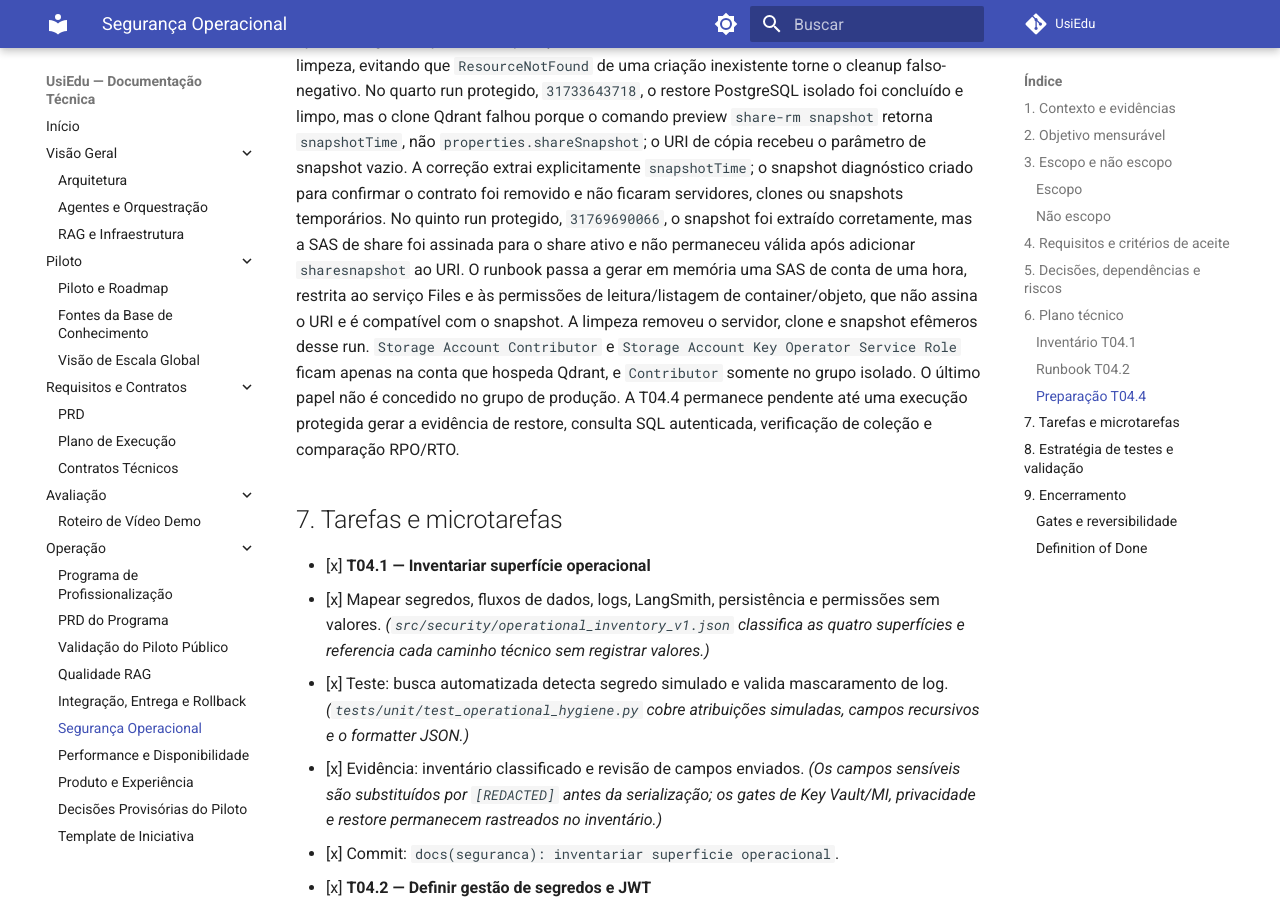
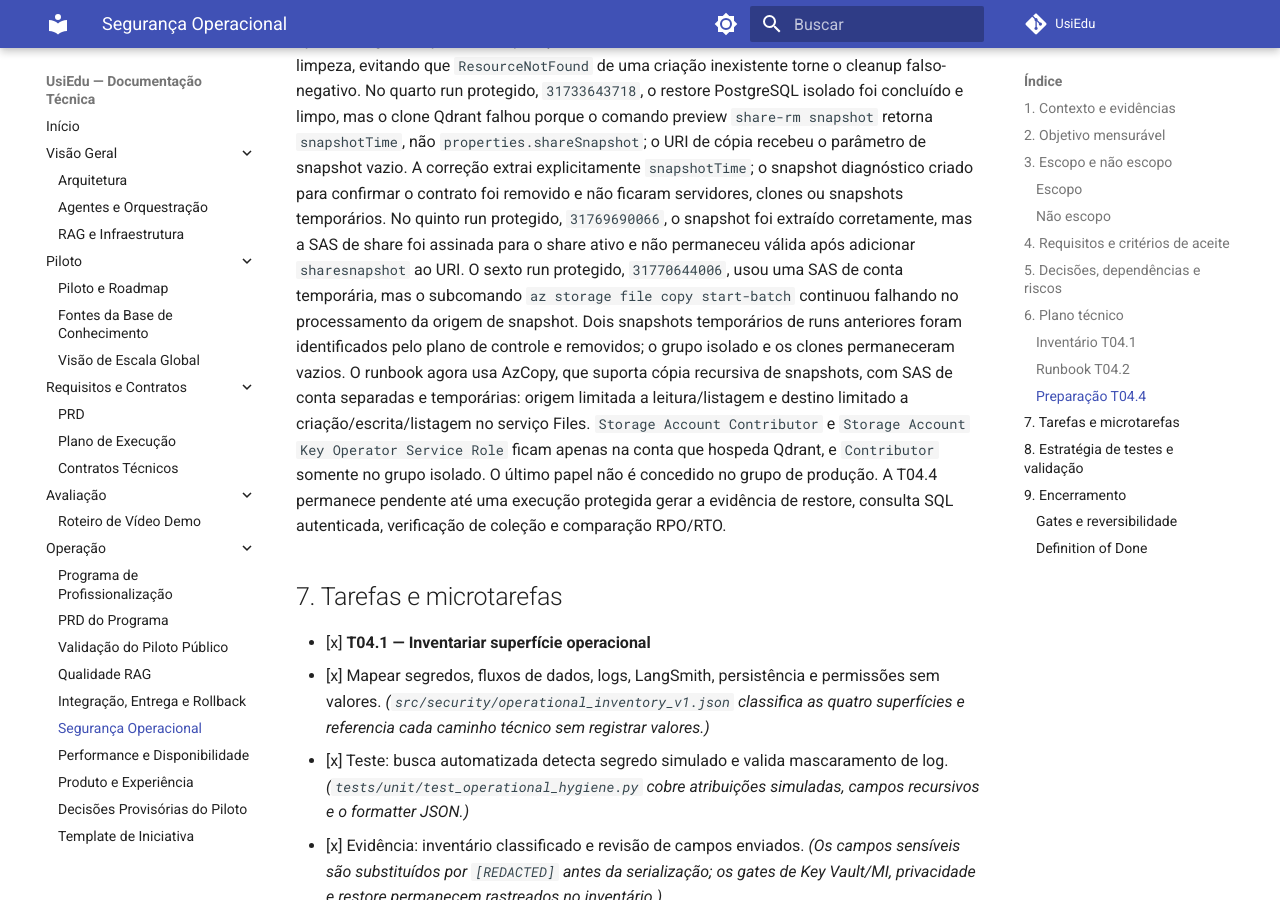
Before and after one commit to henriquebotelhogomes/UsiEdu, an MkDocs documentation site: the page built from docs/profissionalizacao/04-seguranca-operacional.md, in a window 1280 px wide and 900 px high, scrolled down 6190 px. Built offline with MkDocs 1.6.1 and Material for MkDocs 9.7.7, drawn with Linux system fonts in a browser that asks for light colours; comment, search, counter and statistics services are not loaded.

Commit message:
fix(azure): copiar snapshot com azcopy
Co-authored-by: Copilot App <223556219+Copilot@users.noreply.github.com>

```diff
--- a/docs/profissionalizacao/04-seguranca-operacional.md
+++ b/docs/profissionalizacao/04-seguranca-operacional.md
@@ -196,10 +196,14 @@ contrato foi removido e não ficaram servidores, clones ou snapshots
 temporários.
 No quinto run protegido, `31769690066`, o snapshot foi extraído corretamente,
 mas a SAS de share foi assinada para o share ativo e não permaneceu válida após
-adicionar `sharesnapshot` ao URI. O runbook passa a gerar em memória uma SAS de
-conta de uma hora, restrita ao serviço Files e às permissões de leitura/listagem
-de container/objeto, que não assina o URI e é compatível com o snapshot. A
-limpeza removeu o servidor, clone e snapshot efêmeros desse run.
+adicionar `sharesnapshot` ao URI. O sexto run protegido, `31770644006`, usou
+uma SAS de conta temporária, mas o subcomando `az storage file copy start-batch`
+continuou falhando no processamento da origem de snapshot. Dois snapshots
+temporários de runs anteriores foram identificados pelo plano de controle e
+removidos; o grupo isolado e os clones permaneceram vazios. O runbook agora usa
+AzCopy, que suporta cópia recursiva de snapshots, com SAS de conta separadas e
+temporárias: origem limitada a leitura/listagem e destino limitado a
+criação/escrita/listagem no serviço Files.
 `Storage Account Contributor` e `Storage Account Key Operator Service Role`
 ficam apenas na conta que hospeda Qdrant, e `Contributor` somente no grupo
 isolado. O último papel não é concedido no grupo de produção. A T04.4
```
Also changed, not shown: 2 other files.
